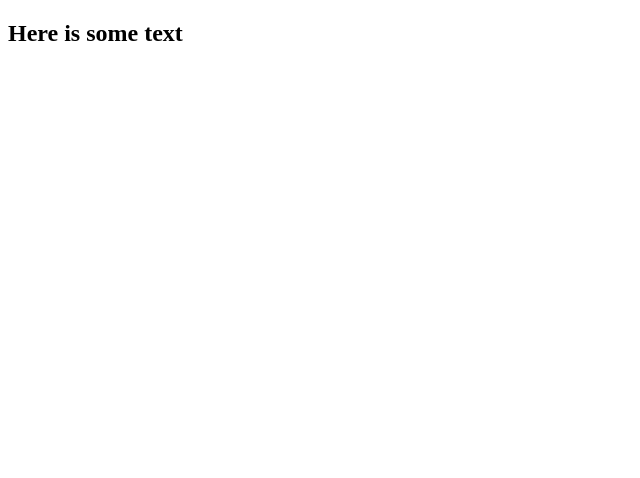
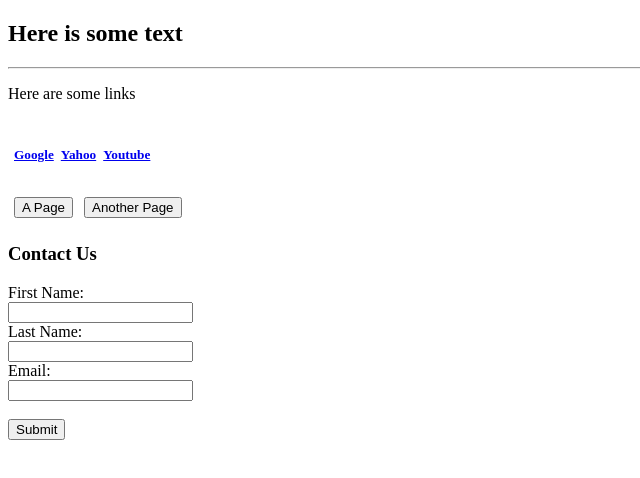
Before and after one commit to AnthonyMandala1/firstFullStack, a plain HTML site: page index.html in a window 1280 px wide. Shown: the whole page, without its empty margins (0-640 px from the left). Drawn offline with Linux system fonts and the light colour scheme.

Commit message:
some html basics

```diff
--- a/index.html
+++ b/index.html
@@ -7,6 +7,43 @@
 
     <body>
         <h2>Here is some text</h2>
+        <hr>
+        <p>Here are some links</p>
+        <table cellspacing="5">
+            <tr>
+                <td><h5><a href="https://google.com"> Google </a> </h5></td>
+                <td><h5><a href="https://yahoo.com"> Yahoo </a> </h5></td>
+                <td><h5><a href="https://youtube.com"> Youtube </a> </h5></td>
+            </tr>
+        </table>
+
+
+        <table border="0" cellpadding="5" cellspacing="1">
+            <tr>
+                <td>
+                    <button>
+                        A Page
+                    </button>
+                </td>
+                <td>
+                    <button>
+                        Another Page
+                    </button>
+                </td>
+            </tr>
+        </table>
+
+        <h3>Contact Us</h3>
+        <form>
+            First Name: <br>
+            <input type="text"> <br>
+            Last Name: <br>
+            <input type="text"> <br>
+            Email: <br>
+            <input type="text"> <br> <br>
+            <input type="SUBMIT">
+        </form>
+
     </body>
 
 </html>
```
